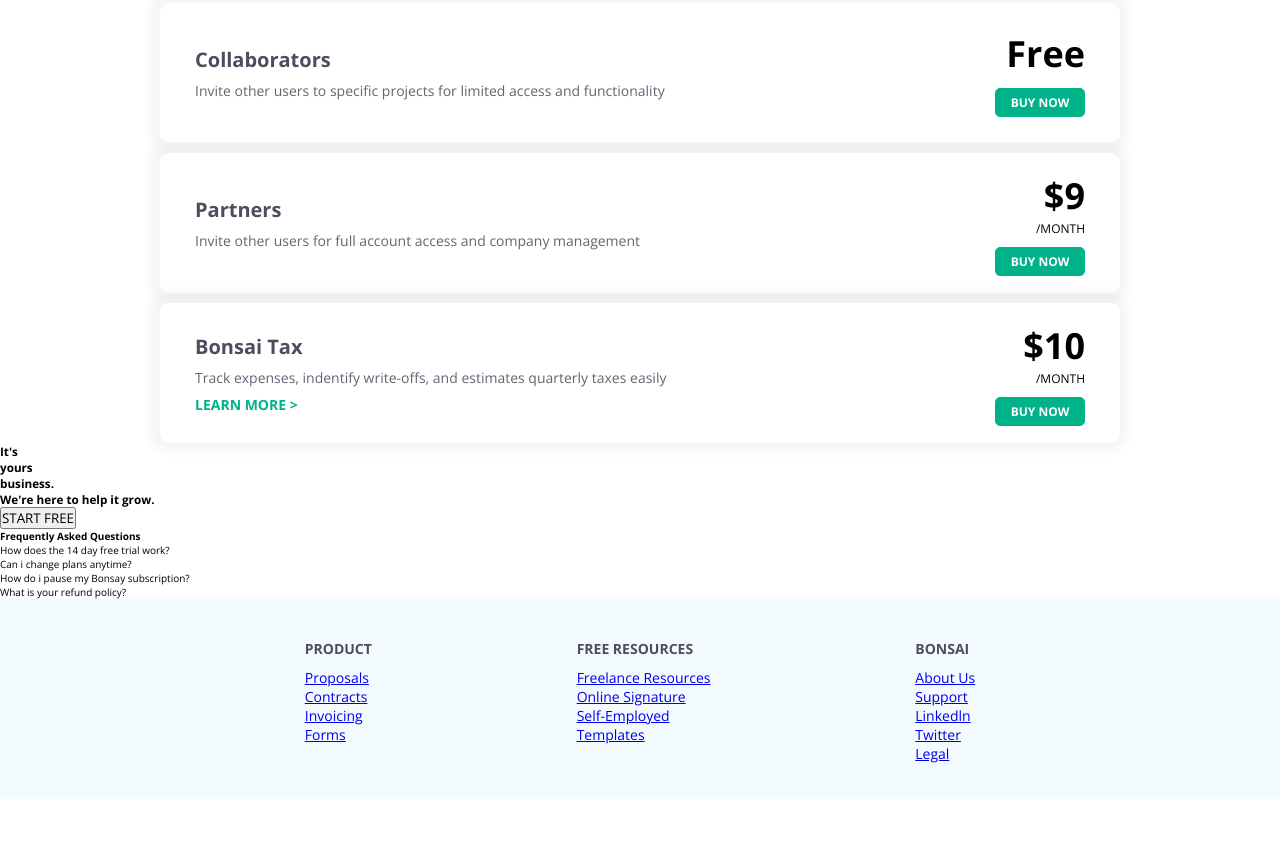
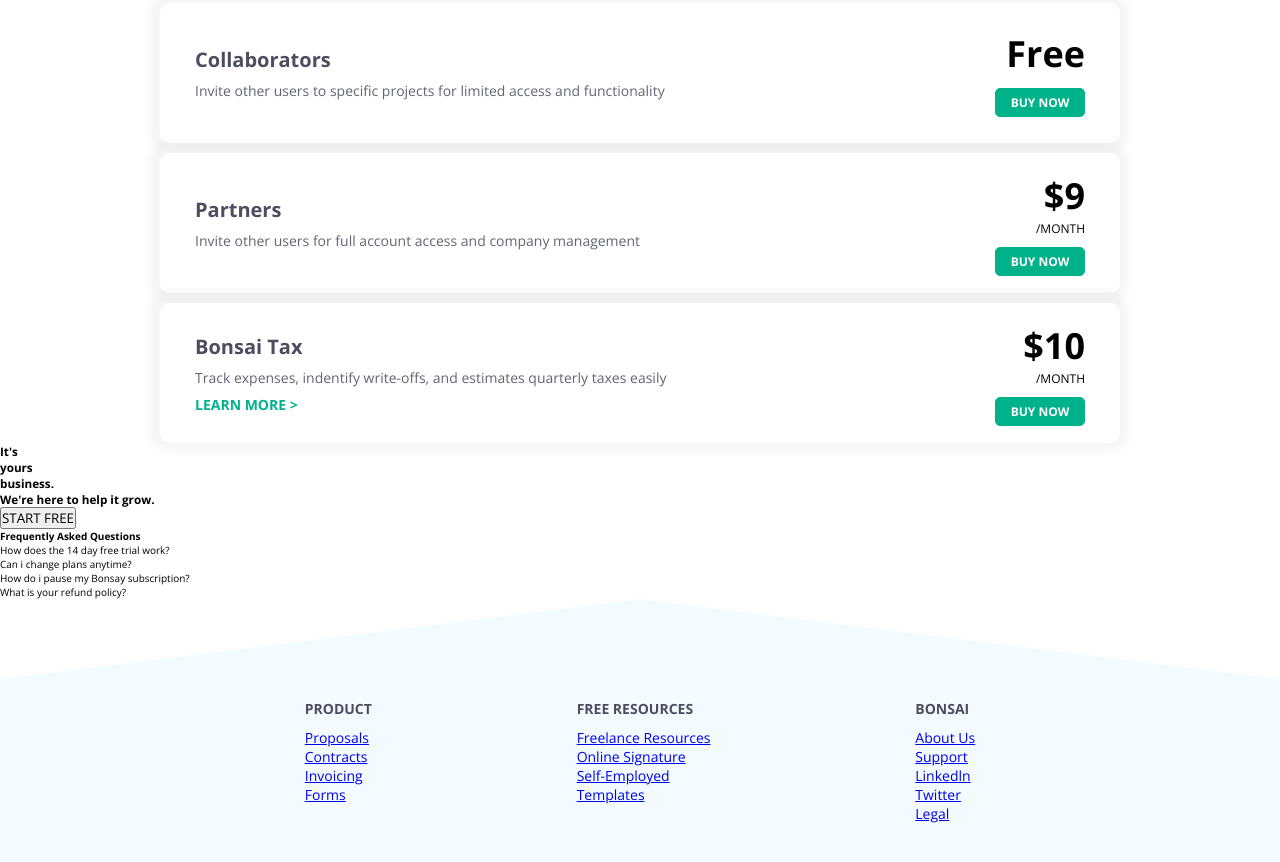
Before and after one commit to kmo73/practicaBonsaiCTD, a website: page index.html in a window 1280 px wide. Shown: the part 914-1776 px from the top of the page. Before the commit the page ends 1713 px from the top, so only its background shows below. Drawn offline with nearby package versions, Linux system fonts and the light colour scheme.

Commit message:
triangulo invertido con 1 div

```diff
--- a/assets/css/style.css
+++ b/assets/css/style.css
@@ -397,11 +397,10 @@
 }
 
 .footer {
-  /*clip-path: polygon(0% 0%, 106% 0%, 100% 58%, 60% 95%);*/
   height: 25vh;
   font-size: 1.4rem;
   font-weight: 300;
-  padding: 4rem 10rem;
+  padding: 2rem 10rem;
   background-color: #f3fbff;
   display: flex;
   justify-content: space-evenly;
@@ -416,3 +415,16 @@
 .titulosDeFooter {
   margin-bottom: 1rem;
 }
+
+.backgroundFooter {
+  background-color: #f3fbff;
+  clip-path: polygon(0% 100%, 50% 0%, 100% 100%);
+  height: 10vh;
+}
+
+/*funciona sin este container
+.footer-container {
+position: relative;
+top: 0vh;
+}
+*/
--- a/index.html
+++ b/index.html
@@ -231,6 +231,8 @@
         <p>What is your refund policy?</p>
       </section>
 
+      <div class="backgroundFooter"></div>
+      <!--funciona sin este div <div class="footer-container">-->
         <footer class="footer">
             <section class="product">
             <h4 class="titulosDeFooter">PRODUCT</h4>
@@ -261,7 +263,7 @@
             </ul>
             </section>
             </footer>
-
+            <!-- funciona sin este div </div>-->
     </div>
     <div id="popup" class="popup">
       <div class="popup-content">
```
